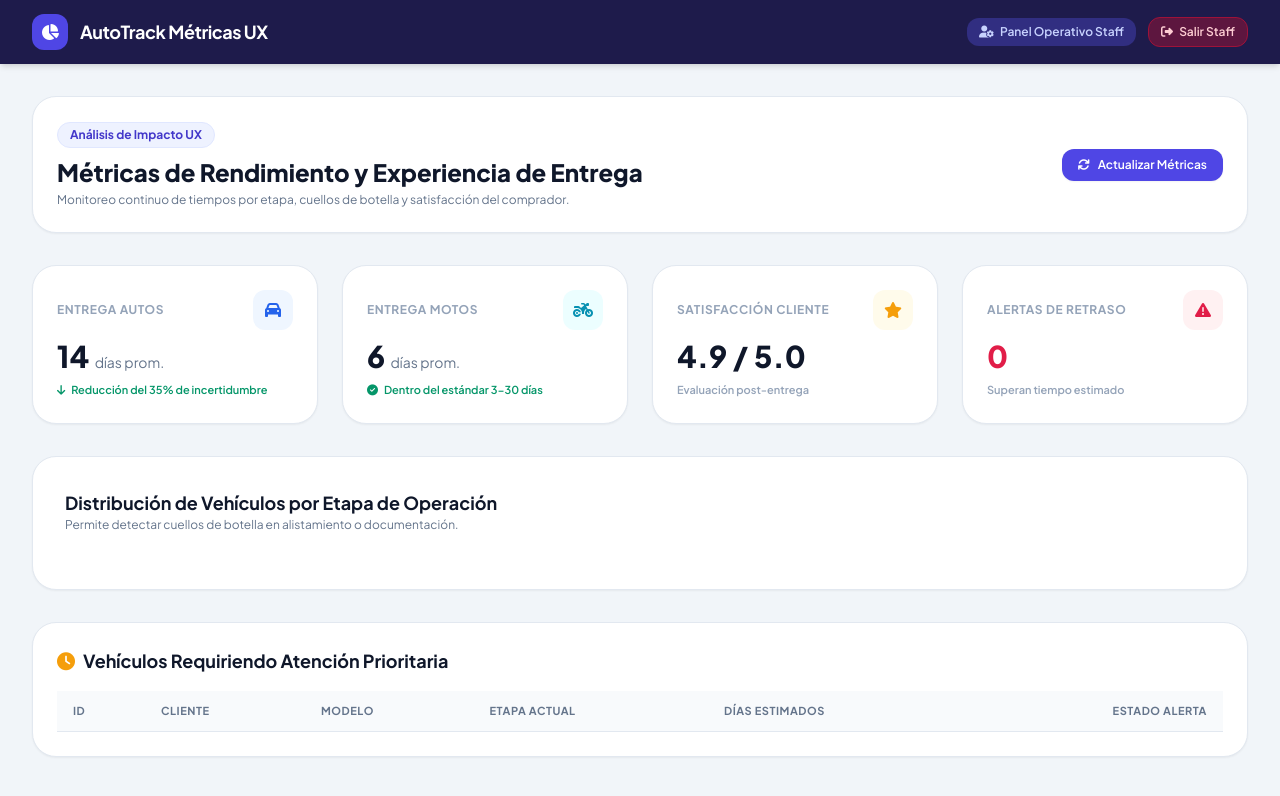
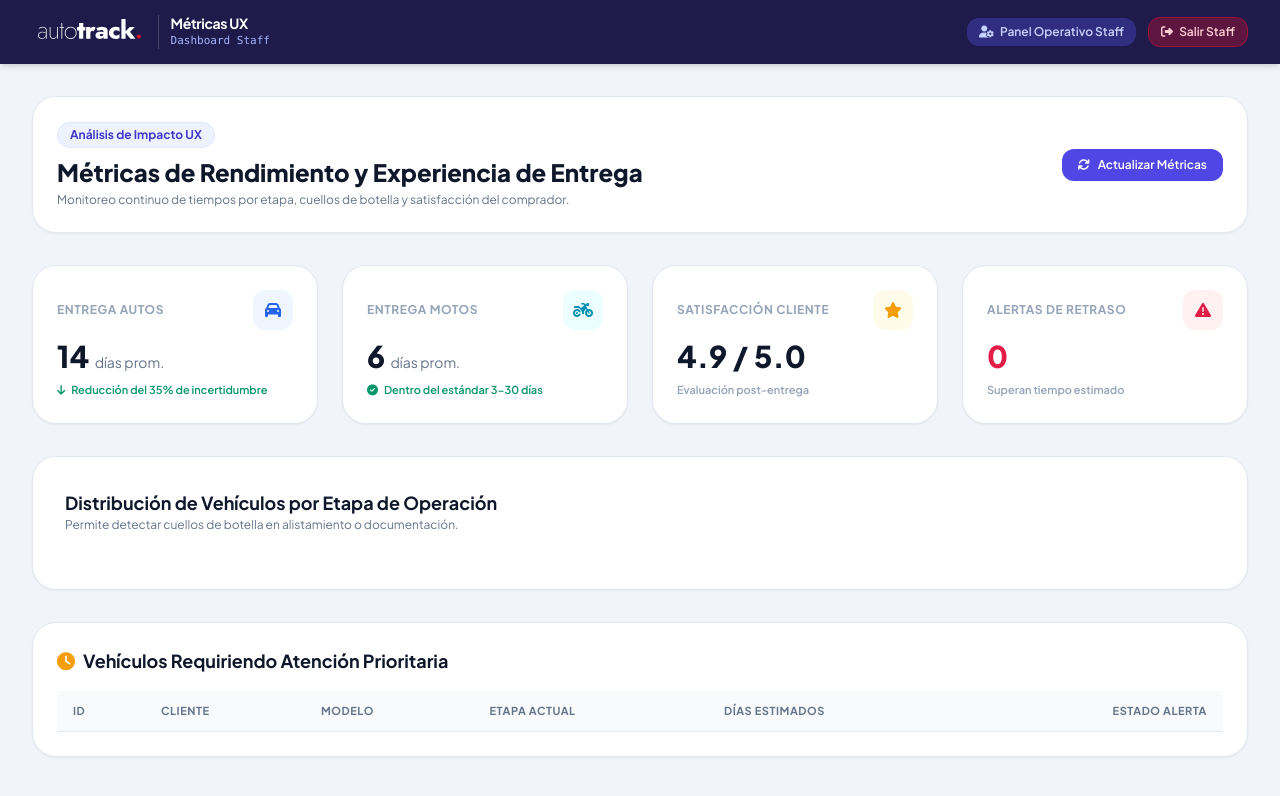
Before and after one commit to J0B4st1an/autotrack, a website: page public/metrics.html in a window 1280 px wide. Drawn offline with nearby package versions, Linux system fonts and the light colour scheme; no server answers; sample sign-in values are in the browser's storage.

Commit message:
Nuevo logo en panel staff, portal cliente y métricas

```diff
--- a/public/metrics.html
+++ b/public/metrics.html
@@ -13,13 +13,14 @@
   <!-- Header Protegido Aislado Staff -->
   <header class="bg-indigo-950 text-white sticky top-0 z-40 shadow-md">
     <div class="max-w-7xl mx-auto px-4 sm:px-6 lg:px-8 h-16 flex items-center justify-between">
-      <div class="flex items-center space-x-3">
-        <a href="/admin.html" class="flex items-center space-x-3">
-          <div class="w-9 h-9 rounded-xl bg-indigo-600 flex items-center justify-center text-white font-bold">
-            <i class="fa-solid fa-chart-pie"></i>
-          </div>
-          <span class="text-lg font-bold tracking-tight text-white">AutoTrack Métricas UX</span>
+      <div class="flex items-center gap-3">
+        <a href="/admin.html" class="flex items-center" aria-label="AutoTrack, ir al panel operativo">
+          <img src="/img/logo-blanco.svg" alt="AutoTrack" class="h-9 w-auto">
         </a>
+        <div class="border-l border-white/20 pl-3">
+          <span class="text-sm font-bold tracking-tight text-white leading-tight block">Métricas UX</span>
+          <span class="text-[11px] text-indigo-300 font-mono block">Dashboard Staff</span>
+        </div>
       </div>
       <div class="flex items-center space-x-3">
         <a href="/admin.html" class="px-3 py-1.5 text-xs font-semibold bg-indigo-900 hover:bg-indigo-800 rounded-xl text-indigo-200 transition">
```
